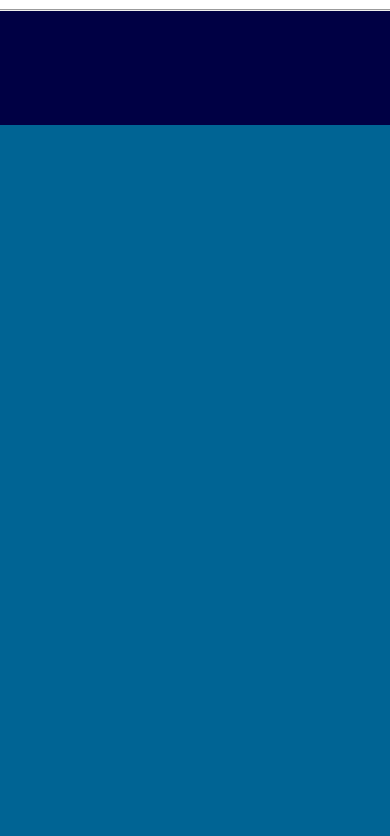
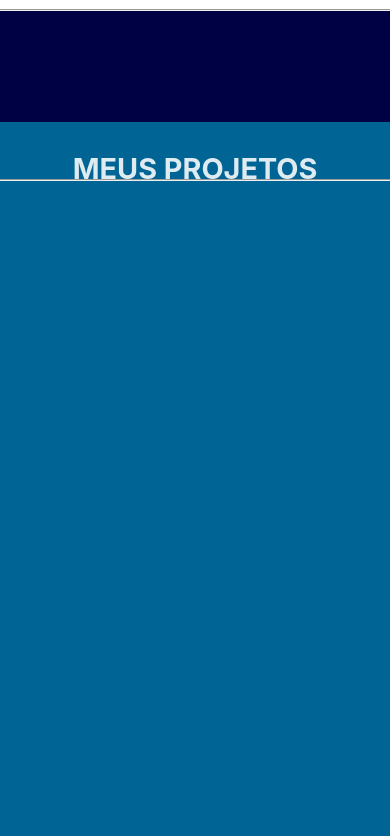
Before and after one commit to Higor335/Portfolio, a React (Vite) app in the folder Portfolio/: page / in a window 390 px wide. Shown: the part 1408-2244 px from the top of the page. Built offline with nearby package versions, Linux system fonts and the light colour scheme.

Commit message:
style: :art: scss dos meus projetos V.mobile

```diff
--- a/Portfolio/src/components/Projetos.tsx
+++ b/Portfolio/src/components/Projetos.tsx
@@ -2,10 +2,13 @@ import "../styles/Projetos.scss"
 
 export default function Projetos(){
     return (
-        <>
-            <div id="projetos">
+        <div id="projetos">
+            <h2>MEUS PROJETOS</h2>
+            <br /><hr /><br />
+
+            <div className="conteudo">
 
             </div>
-        </>
+        </div>
     )
 }
--- a/Portfolio/src/index.css
+++ b/Portfolio/src/index.css
@@ -3,7 +3,7 @@
 
   color-scheme: light dark;
   color: rgba(255, 255, 255, 0.87);
-  background-color: #000000;
+  background-color: #fdfdfd;
 }
 
 a {
--- a/Portfolio/src/styles/Projetos.scss
+++ b/Portfolio/src/styles/Projetos.scss
@@ -4,4 +4,47 @@
     height: 90vh;
     bottom: 0;
     left: 0;
+    display: block;
+    align-items: center;
+    justify-content: center;
+    margin-top: -26px;
+
+    h2{
+        padding-top: 3vh;
+        font-size: 4vh;
+    }
+
+    hr{
+      margin-top: -2vh;
+      width: 45%;
+    }
+
+    .conteudo{
+
+    }
 }
+
+
+@media (max-width: 700px) {
+
+    #projetos{
+      height: 88vh;
+      margin-top: -26px;
+
+        h2 {
+          font-size: 1.8rem;
+          padding-top: 1em;
+          margin-bottom: -10px;
+        }
+
+        hr {
+          width: 70%;
+        }
+
+        .bloco {
+          flex-direction: column;
+          align-items: center;
+          text-align: center;
+        }
+    }
+  }
--- a/Portfolio/src/styles/Sobre.scss
+++ b/Portfolio/src/styles/Sobre.scss
@@ -2,12 +2,12 @@
 
     background-color: rgb(0, 0, 68);
     width: 100%;
-    height: 75vh;
+    height: 78vh;
     left: 0;
     display: block;
     align-items: center;
     justify-content: center;
-    margin-top: -22.5px;
+    margin-top: -25px;
 
     h2{
         padding-top: 3vh;
```
Also changed, not shown: Portfolio/src/App.css (line endings or trailing spaces).
